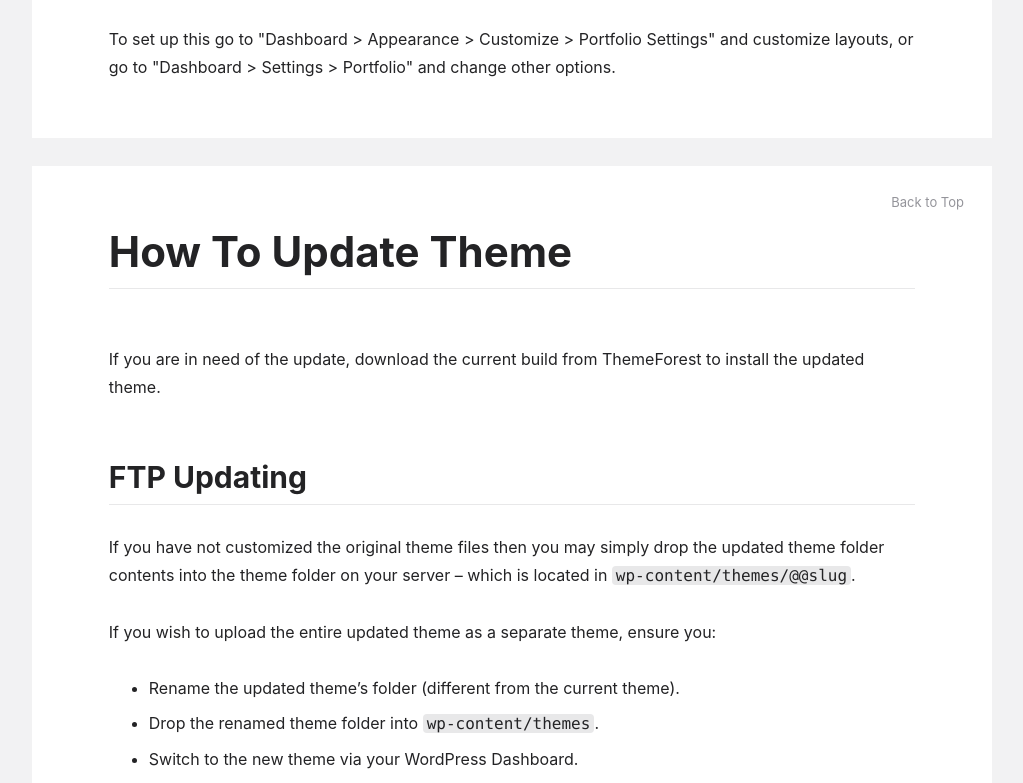
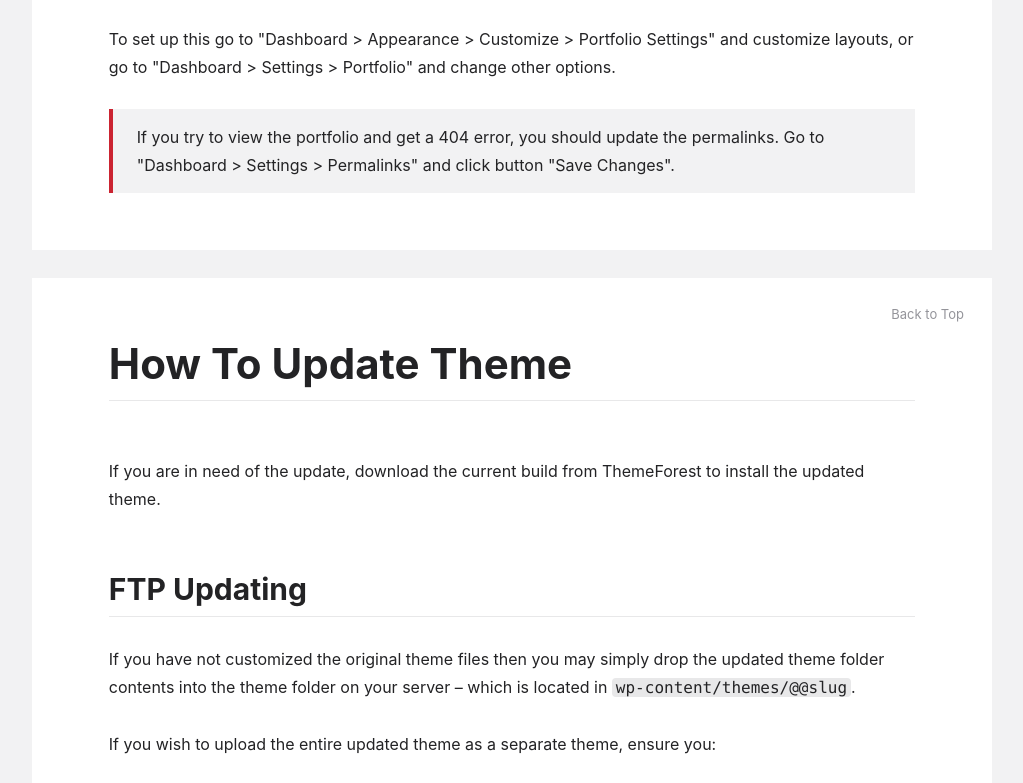
Before and after one commit to zaymund/uka-theme-docs, a website: page src/index.html in a window 1280 px wide. Shown: the part 9795-10578 px from the top of the page, without its empty margins (128-1151 px from the left). Drawn offline with Linux system fonts and the light colour scheme.

Commit message:
Fix Portfolio Section

```diff
--- a/src/index.html
+++ b/src/index.html
@@ -224,6 +224,8 @@
         <li>You can select the meta boxes that will be displayed on the portfolio item page.</li>
       </ul>
       <p>To set up this go to "Dashboard > Appearance > Customize > Portfolio Settings" and customize layouts, or go to "Dashboard > Settings > Portfolio" and change other options.</p>
+
+      <blockquote>If you try to view the portfolio and get a 404 error, you should update the permalinks. Go to "Dashboard > Settings > Permalinks" and click button "Save Changes".</blockquote>
     </section>
 
     <section id="Updates">
```
